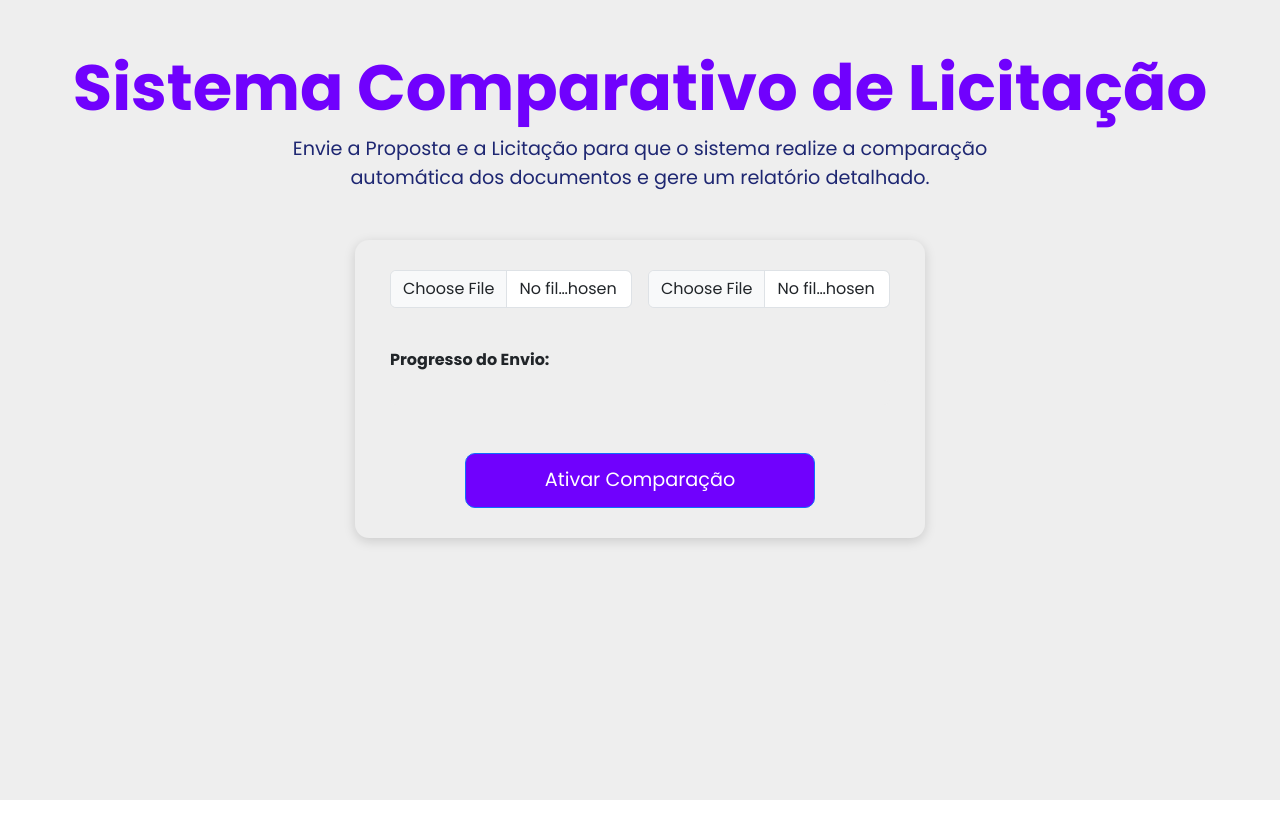
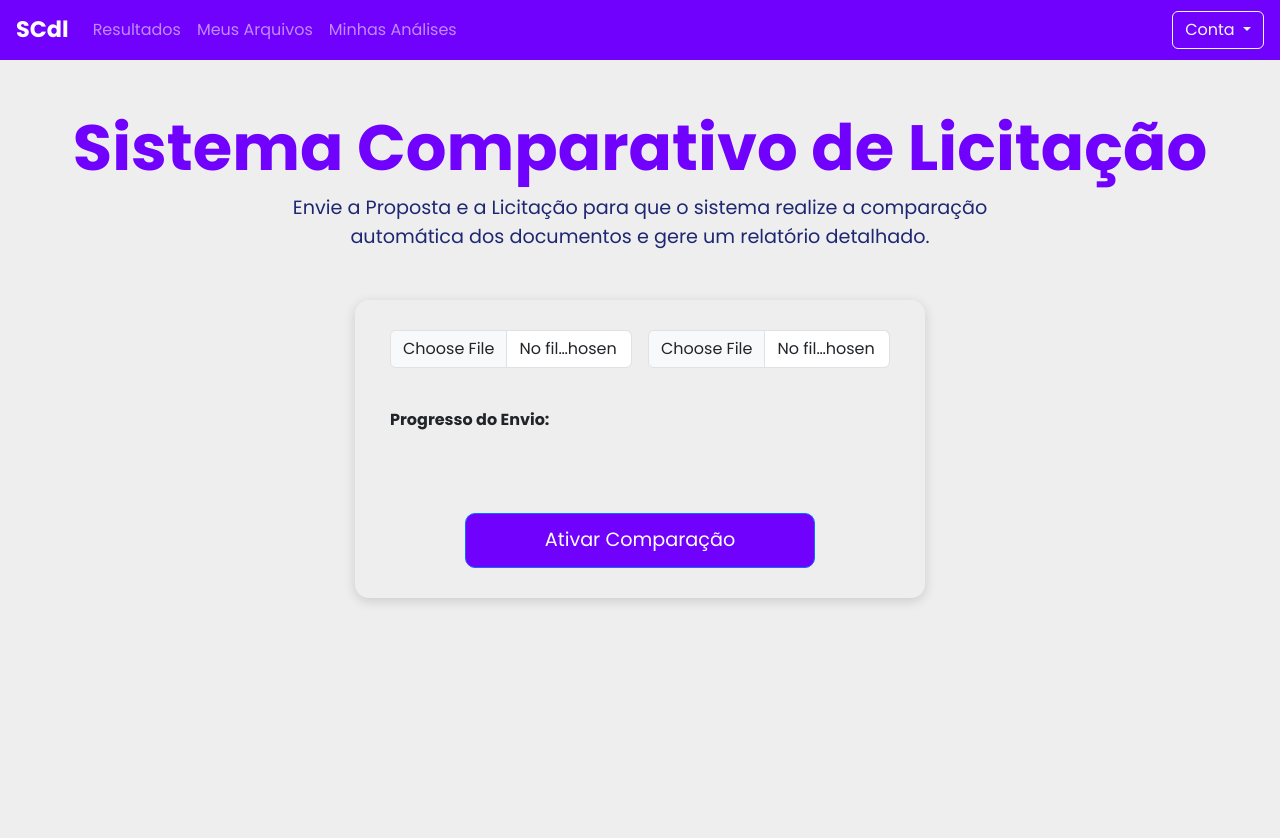
Before and after one commit to cDuarte05/SCdL-Web, an Angular app in the folder front_SCdl/: page /main in a window 1280 px wide. Shown: the top 838 px of the page. Before the commit the page ends 800 px from the top, so only its background shows below. Built offline with nearby package versions, Linux system fonts and the light colour scheme.

Commit message:
Menu feito e responsivo

```diff
--- /dev/null
+++ b/front_SCdl/src/app/components/menu/menu.html
@@ -0,0 +1,52 @@
+<nav class="navbar navbar-expand-lg navbar-dark px-3">
+  <a class="navbar-brand fw-bold txt-marca" routerLink="/">
+    SCdl
+  </a>
+
+  <button
+    class="navbar-toggler"
+    type="button"
+    data-bs-toggle="collapse"
+    data-bs-target="#navbarSupportedContent">
+    <span class="navbar-toggler-icon"></span>
+  </button>
+
+  <div class="collapse navbar-collapse" id="navbarSupportedContent">
+    <ul class="navbar-nav me-auto mb-2 mb-lg-0">
+
+      <!-- Tela de resultados -->
+      <li class="nav-item">
+        <a class="nav-link" routerLink="/resultados">Resultados</a>
+      </li>
+
+      <!-- Meus arquivos -->
+      <li class="nav-item">
+        <a class="nav-link" routerLink="/arquivos">Meus Arquivos</a>
+      </li>
+
+      <!-- Minhas análises -->
+      <li class="nav-item">
+        <a class="nav-link" routerLink="/analises">Minhas Análises</a>
+      </li>
+    </ul>
+
+    <!-- Usuário / Logout -->
+    <div class="d-flex">
+      <div class="dropdown">
+        <button
+          class="btn btn-outline-light dropdown-toggle"
+          type="button"
+          data-bs-toggle="dropdown">
+          Conta
+        </button>
+        <ul class="dropdown-menu dropdown-menu-end">
+          <li>
+            <button class="dropdown-item" (click)="logout()">
+              Sair da conta
+            </button>
+          </li>
+        </ul>
+      </div>
+    </div>
+  </div>
+</nav>
--- /dev/null
+++ b/front_SCdl/src/app/components/menu/menu.scss
@@ -0,0 +1,34 @@
+@import "../../../styles/variables.scss";
+
+nav {
+    background-color: $primary-color;
+
+    .txt-marca {}
+
+    .nav-item {
+        cursor: pointer;
+        transition: 0.2s;
+
+        &:hover {
+            background-color: darken($primary-color, 20%);
+            border-radius: 550px;
+        }
+
+        &:active {
+            box-shadow: 0 2px 0 #1f5f8b;
+            transform: translateY(2px);
+        }
+    }
+
+    .navbar-brand {
+        font-size: 1.4rem;
+    }
+
+    .nav-link {
+        font-size: 1rem;
+
+        &:hover {
+            color: #ffffff !important;
+        }
+    }
+}
--- /dev/null
+++ b/front_SCdl/src/app/components/menu/menu.ts
@@ -0,0 +1,18 @@
+import { Component } from '@angular/core';
+import { Router } from '@angular/router';
+
+@Component({
+  selector: 'app-menu',
+  standalone: true,
+  templateUrl: './menu.html',
+  styleUrls: ['./menu.scss']
+})
+export class MenuComponent {
+
+  constructor(private router: Router) {}
+
+  logout() {
+    localStorage.clear();
+    this.router.navigate(['/login']);
+  }
+}
--- a/front_SCdl/src/app/pages/main-screen/main-screen.html
+++ b/front_SCdl/src/app/pages/main-screen/main-screen.html
@@ -1,3 +1,7 @@
+<header>
+<app-menu></app-menu>
+</header>
+
 <body>
   <h1 class="display-3 text-center titulo-principal">
     Sistema Comparativo de Licitação
--- a/front_SCdl/src/app/pages/main-screen/main-screen.scss
+++ b/front_SCdl/src/app/pages/main-screen/main-screen.scss
@@ -72,5 +72,10 @@ body {
             transform: scale(1.05);
             box-shadow: 0px 3px 12px rgb(243, 243, 243);
         }
+
+        &:active {
+            box-shadow: 0 2px 0 #1f5f8b;
+            transform: translateY(2px);
+        }
     }
 }
--- a/front_SCdl/src/app/pages/main-screen/main-screen.ts
+++ b/front_SCdl/src/app/pages/main-screen/main-screen.ts
@@ -6,11 +6,12 @@ import {
   Validators,
 } from '@angular/forms';
 import { DefaultUpload } from '../../components/default-upload/default-upload';
+import { MenuComponent } from '../../components/menu/menu';
 
 @Component({
   selector: 'app-main-screen',
   standalone: true,
-  imports: [ReactiveFormsModule, DefaultUpload],
+  imports: [ReactiveFormsModule, DefaultUpload, MenuComponent],
   templateUrl: './main-screen.html',
   styleUrl: './main-screen.scss',
 })
--- a/front_SCdl/src/app/services/auth-guard.service.ts
+++ b/front_SCdl/src/app/services/auth-guard.service.ts
@@ -15,7 +15,9 @@ export class AuthGuard implements CanActivate {
     const authToken = sessionStorage.getItem('auth-token');
 
     if (authToken) {
+      this.router.navigate(['/main']);
       return true;
+
     } else {
       this.router.navigate(['/login']);
       return false;
```
Also changed, not shown: 1 other file (tests, documents, lock files or other folders).
